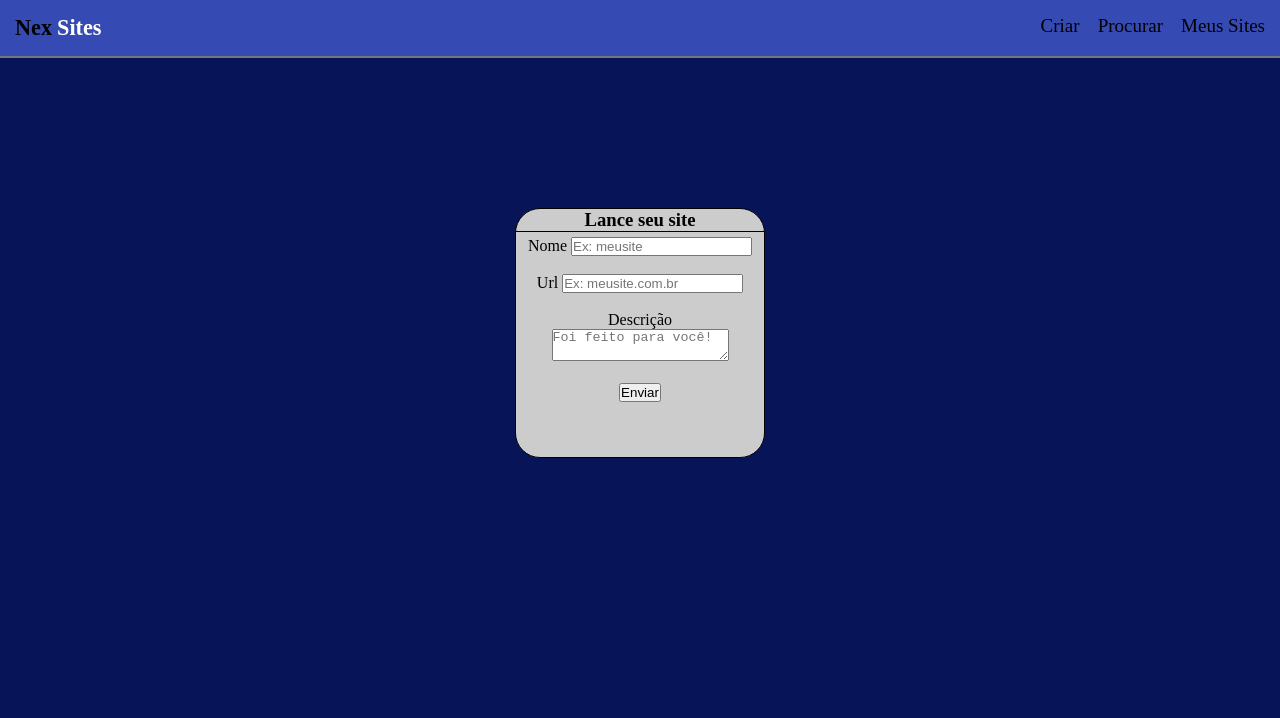
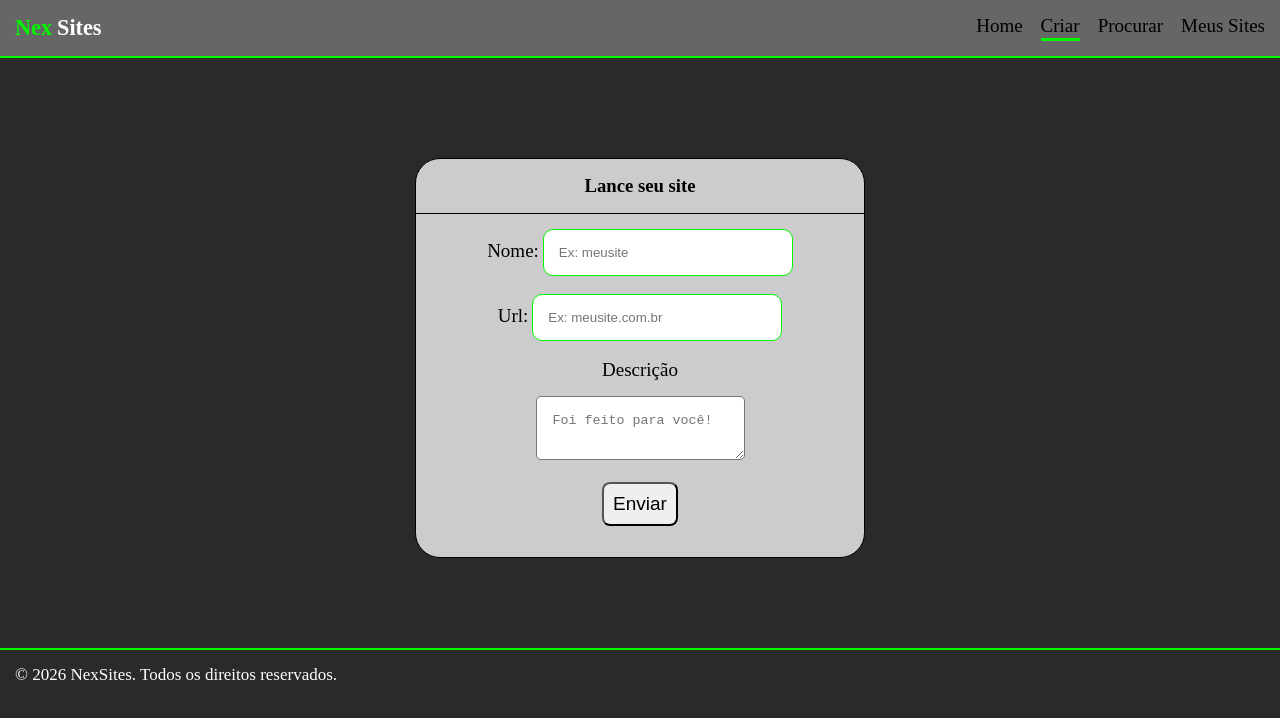
Before and after one commit to antonny134/NexSites, a plain HTML site: page index.html in a window 1280 px wide. Both pictures are taken after a click on the link "Criar". Drawn offline with nearby package versions, Linux system fonts and the light colour scheme.

Commit message:
atualização

```diff
--- a/index.html
+++ b/index.html
@@ -12,16 +12,16 @@
             box-sizing: border-box;
         }
         body{
-            background: rgb(7, 20, 88);
+            background: #2a2a2a;
         }
         .logo{
-            background: rgb(53, 74, 179);
+            background: #666;
             display: flex;
             gap: 5px;
             justify-content: space-between;
             font-size: 19px;
             padding: 15px;
-            border-bottom: 2px solid rgb(118, 118, 118);
+            border-bottom: 2px solid lime;
             color: white;
         }
         .logo1{
@@ -37,14 +37,18 @@
             gap: 18px;
         }
         .logo a:hover{
-            border-bottom: 2px solid black;
+            border-bottom: 2px solid #00f700;
             transition: all 0.4s;
         }
         .logo a:active{
             color: #ccc;
         }
+        .logo a:focus{
+            border-bottom: 3px solid #00f700;
+            transition: all 0.4s;
+        }
         .s1{
-            color: rgb(0, 0, 0);
+            color: #00f700;
         }
 
         /* Tela2 */
@@ -53,25 +57,48 @@
             justify-content: center;
         }
         .pts{
-            margin-top: 150px;
+            margin-top: 100px;
             text-align: center;
             background: #ccc;
-            width: 250px;
-            height: 250px;
+            width: 450px;
+            height: 400px;
             border-radius: 25px;
             border: 1px solid black;
         }
         .logo2{
+            padding: 16px;
             border-bottom: 1px solid black;
         }
         .ps{
-            margin-top: 5px;
+            margin-top: 15px;
+        }
+        .ps input{
+            width: 250px;
+            padding: 15px;
+            border: 1px solid #00f700;
+            border-radius: 10px;
+        }
+        .ps textarea{
+            padding: 16px;
+            margin-top: 15px;
+            border-radius: 5px;
         }
         .ps button
         {
+            padding: 9px;
+            border-radius: 8px;
+            font-size: 19px;
             cursor: pointer;
         }
-
+        .ps button:hover{
+            border: 2px solid #2a2a2a;
+        }
+        .ps button:active{
+            background: #ccc;
+        }
+        .ps label{
+            font-size: 19px
+        }
         /* Tela */
        .resultado{
         color: #ccc;
@@ -86,6 +113,15 @@
        .resultado a:hover{
          border-bottom: 1px solid blue;
        }
+
+       /* Footer */
+       footer{
+        margin-top: 90px;
+        padding: 15px;
+        border-top: 2px solid #00f700;
+        color: white;
+        font-size: 17px;
+       }
     </style>
 </head>
 <body>
@@ -97,6 +133,9 @@
         <!-- Catalogo -->
     </div>
       <div class="catalogo">
+            <a href="#" id="home">
+                <span>Home</span>
+            </a>
             <a href="#" id="criar">
                 <span>Criar</span>
             </a>
@@ -111,5 +150,9 @@
     <!-- Tela -->
      <nav id="tela"></nav>
      <script src="java.js"></script>
+    <!-- Footer -->
+     <footer id="footer">
+        <p>© 2026 NexSites. Todos os direitos reservados.</p>
+     </footer>
 </body>
 </html>
--- a/java.js
+++ b/java.js
@@ -1,9 +1,20 @@
+
 const tela = document.getElementById("tela")
 const criar = document.getElementById("criar")
+const meusites = document.getElementById("meusites")
+const footer = document.getElementById("footer")
+
+// HISTÓRICO DOS SITES
+let historico = []
 criar.addEventListener("click", function(){
+    footer.classList.toggle(".fechar")
+})
+criar.addEventListener("click", function(){
+
     tela.innerHTML = `
     <nav class="tela2">
         <div class="pts">
+
             <div class="logo2">
                 <h3>Lance seu site</h3>
             </div>
@@ -11,35 +22,46 @@ criar.addEventListener("click", function(){
             <div class="ps">
                 <form id="formulario">
 
-                <label>Nome</label>
+                    <label>Nome:</label>
                     <input type="text" placeholder="Ex: meusite" required id="nome">
                     <br><br>
 
-                <label>Url</label>
+                    <label>Url:</label>
                     <input type="text" placeholder="Ex: meusite.com.br" required id="url">
                     <br><br>
 
                     <label>Descrição</label><br>
+
                     <textarea placeholder="Foi feito para você!" required id="descri"></textarea>
+
                     <br><br>
 
-                <button id="enviar" type="submit">Enviar</button>
+                    <button type="submit">Enviar</button>
 
                 </form>
             </div>
+
         </div>
     </nav>
     `
     const form = document.getElementById("formulario")
-    const ok = document.getElementById("enviar")
-    form.addEventListener('submit', function(e){
+
+    form.addEventListener("submit", function(e){
+
         e.preventDefault()
 
         const nome = document.getElementById("nome").value
         const url = document.getElementById("url").value
         const descri = document.getElementById("descri").value
+
+        // SALVA NO HISTÓRICO
+        historico.push({
+            nome,
+            url,
+            descri
+        })
+
         tela.innerHTML = `
-
         <div class="resultado">
 
             <h2>${nome}</h2>
@@ -59,25 +81,40 @@ criar.addEventListener("click", function(){
         `
     })
 })
-const meusites = document.getElementById("meusites")
+
+
+// MOSTRAR HISTÓRICO
 meusites.addEventListener("click", function(){
-    tela.innerHTML = `
-    <h3>Seus Sites </h3>
+
+    tela.innerHTML = `<h2 style="color:white; padding:15px;">SEUS SITES</h2>`
+
+    if(historico.length === 0){
+        tela.innerHTML += `
+        <p style="color:white; padding:15px;">
+            Nenhum site criado ainda.
+        </p>
+        `
+    }
+
+    historico.forEach( function(site){
+
+        tela.innerHTML += `
         <div class="resultado">
 
-        <h2>${nome}</h2>
+            <h2>${site.nome}</h2>
 
             <strong>Site:</strong>
 
-        <a href="${url}" target="_blank">
-            ${url}
+            <a href="${site.url}" target="_blank">
+                ${site.url}
             </a>
 
             <p>
                 <strong>Descrição:</strong>
-            ${descri}
+                ${site.descri}
             </p>
 
         </div>
         `
     })
+})
```
Lines whose indentation alone changed are shown as unchanged.
